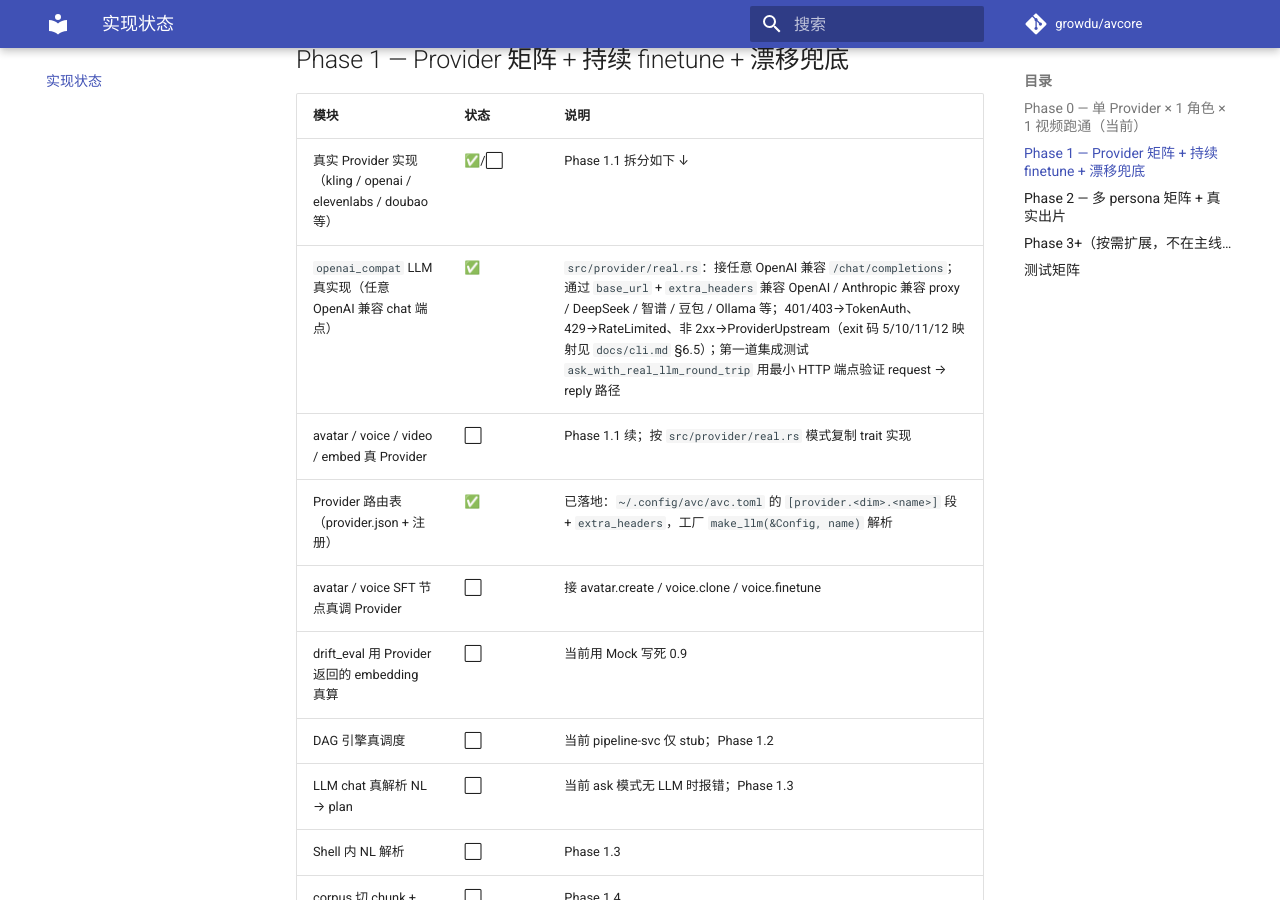
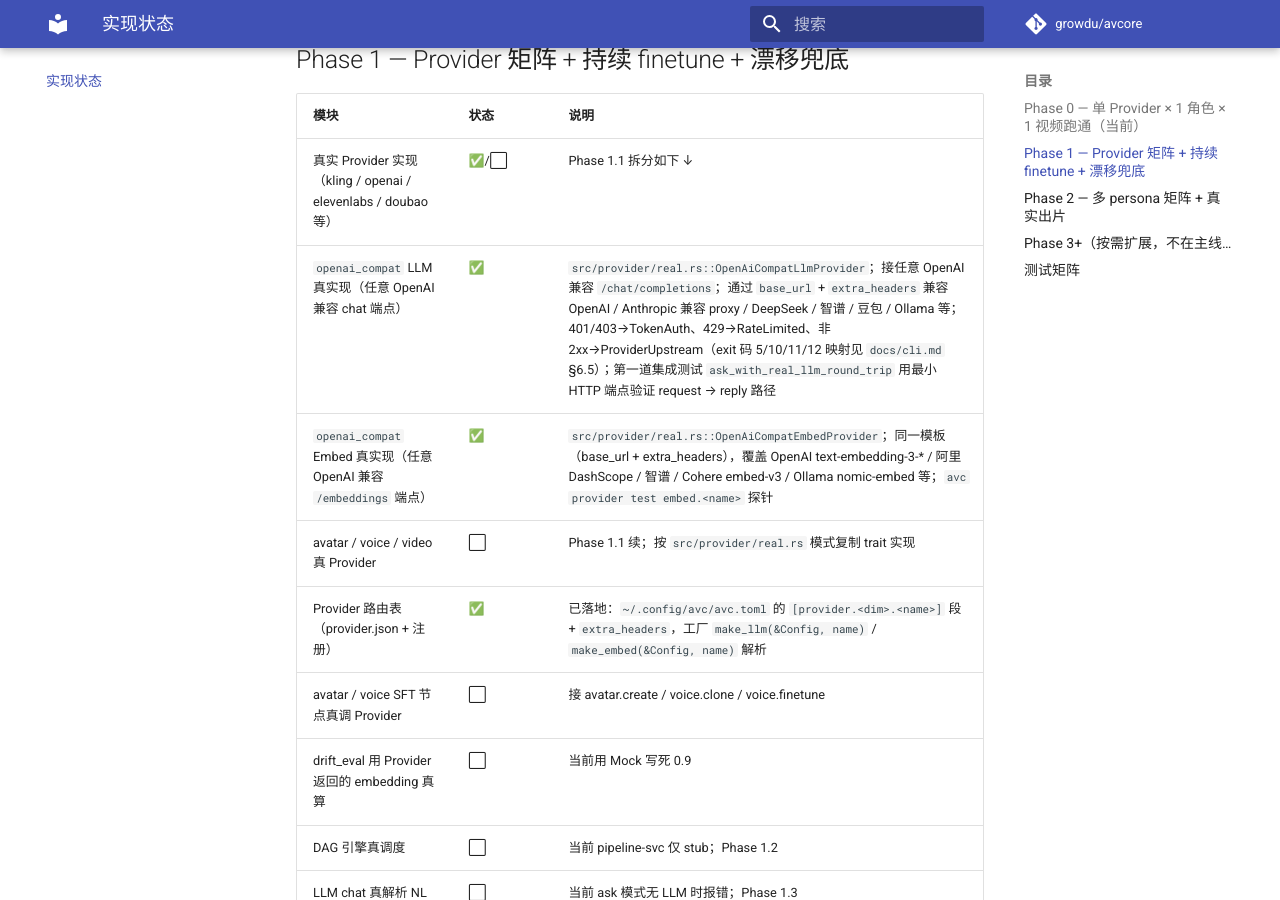
Before and after one commit to growdu/avcore, an MkDocs documentation site: the page built from docs/status.md, in a window 1280 px wide and 900 px high, scrolled down 1223 px. Built offline with MkDocs 1.6.1 and Material for MkDocs 9.7.7, drawn with Linux system fonts in a browser that asks for light colours; comment, search, counter and statistics services are not loaded; some of the changed text lies outside the part shown.

Commit message:
docs: Phase 1 Embed Provider 交付

````diff
--- a/docs/status.md
+++ b/docs/status.md
@@ -27,9 +27,10 @@
 | 模块 | 状态 | 说明 |
 |------|------|------|
 | 真实 Provider 实现（kling / openai / elevenlabs / doubao 等） | ✅/⬜ | Phase 1.1 拆分如下 ↓ |
-| `openai_compat` LLM 真实现（任意 OpenAI 兼容 chat 端点） | ✅ | `src/provider/real.rs`：接任意 OpenAI 兼容 `/chat/completions`；通过 `base_url` + `extra_headers` 兼容 OpenAI / Anthropic 兼容 proxy / DeepSeek / 智谱 / 豆包 / Ollama 等；401/403→TokenAuth、429→RateLimited、非 2xx→ProviderUpstream（exit 码 5/10/11/12 映射见 `docs/cli.md` §6.5）；第一道集成测试 `ask_with_real_llm_round_trip` 用最小 HTTP 端点验证 request → reply 路径 |
-| avatar / voice / video / embed 真 Provider | ⬜ | Phase 1.1 续；按 `src/provider/real.rs` 模式复制 trait 实现 |
-| Provider 路由表（provider.json + 注册） | ✅ | 已落地：`~/.config/avc/avc.toml` 的 `[provider.<dim>.<name>]` 段 + `extra_headers`，工厂 `make_llm(&Config, name)` 解析 |
+| `openai_compat` LLM 真实现（任意 OpenAI 兼容 chat 端点） | ✅ | `src/provider/real.rs::OpenAiCompatLlmProvider`；接任意 OpenAI 兼容 `/chat/completions`；通过 `base_url` + `extra_headers` 兼容 OpenAI / Anthropic 兼容 proxy / DeepSeek / 智谱 / 豆包 / Ollama 等；401/403→TokenAuth、429→RateLimited、非 2xx→ProviderUpstream（exit 码 5/10/11/12 映射见 `docs/cli.md` §6.5）；第一道集成测试 `ask_with_real_llm_round_trip` 用最小 HTTP 端点验证 request → reply 路径 |
+| `openai_compat` Embed 真实现（任意 OpenAI 兼容 `/embeddings` 端点） | ✅ | `src/provider/real.rs::OpenAiCompatEmbedProvider`；同一模板（base_url + extra_headers），覆盖 OpenAI text-embedding-3-* / 阿里 DashScope / 智谱 / Cohere embed-v3 / Ollama nomic-embed 等；`avc provider test embed.<name>` 探针 |
+| avatar / voice / video 真 Provider | ⬜ | Phase 1.1 续；按 `src/provider/real.rs` 模式复制 trait 实现 |
+| Provider 路由表（provider.json + 注册） | ✅ | 已落地：`~/.config/avc/avc.toml` 的 `[provider.<dim>.<name>]` 段 + `extra_headers`，工厂 `make_llm(&Config, name)` / `make_embed(&Config, name)` 解析 |
 | avatar / voice SFT 节点真调 Provider | ⬜ | 接 avatar.create / voice.clone / voice.finetune |
 | drift_eval 用 Provider 返回的 embedding 真算 | ⬜ | 当前用 Mock 写死 0.9 |
 | DAG 引擎真调度 | ⬜ | 当前 pipeline-svc 仅 stub；Phase 1.2 |
@@ -80,7 +81,8 @@ tests/integration.rs           18 tests
 ├── ask_without_llm_errors
 ├── ask_with_real_llm_round_trip                [新增] Phase 1.1: ask 真发请求到 OpenAI 兼容 LLM（最小 HTTP 端点）
 ├── provider_test_unknown_llm_name_says_not_configured   [新增] Phase 1.1: provider test 未配置
-└── provider_test_unsupported_dim               [新增] Phase 1.1: avatar/voice/video/embed 暂未实现
+├── provider_test_unsupported_dim               [新增] Phase 1.1: avatar/voice/video 暂未实现
+└── provider_test_embed_unknown                 [新增] Phase 1.1: 不存在的 embed provider
 ```
 
 CI：
````
Also changed, not shown: other parts of docs/status.md (+1 -1 lines), docs/api/README.md (+1 -0 lines).
